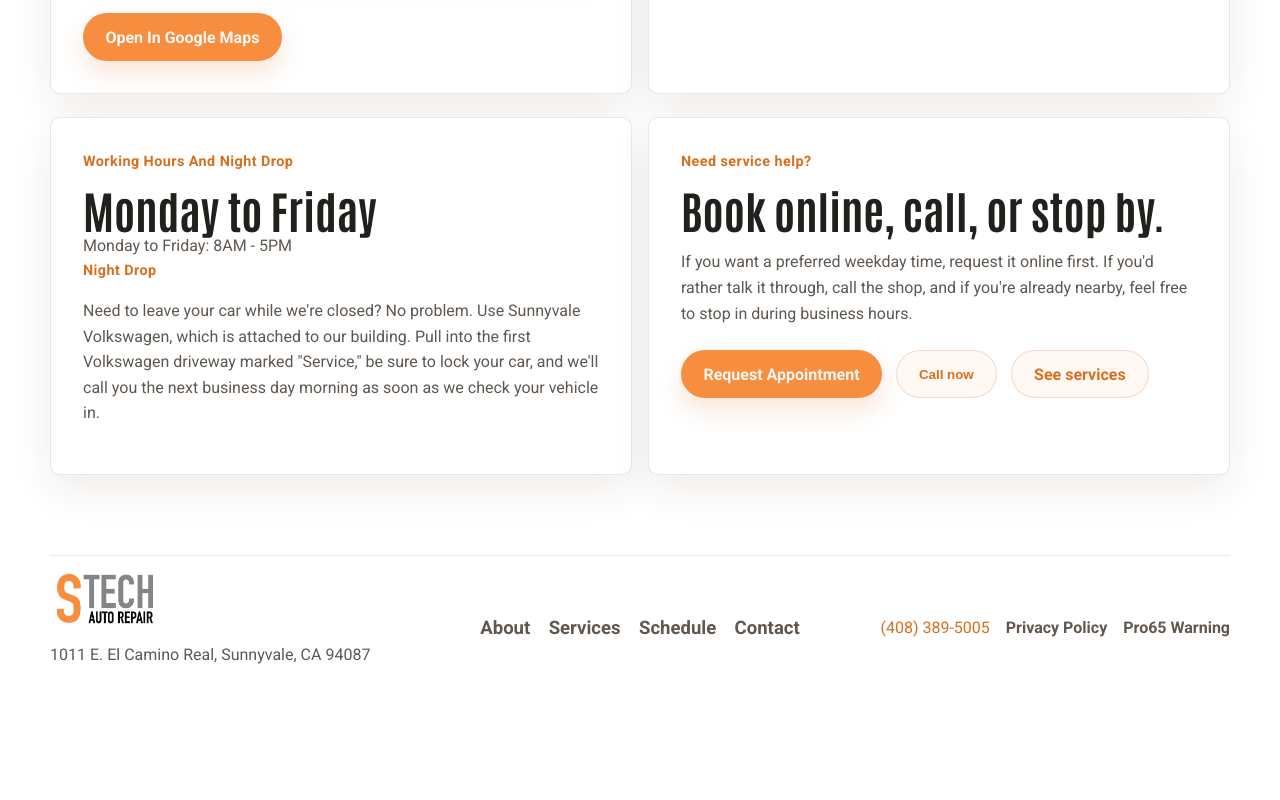
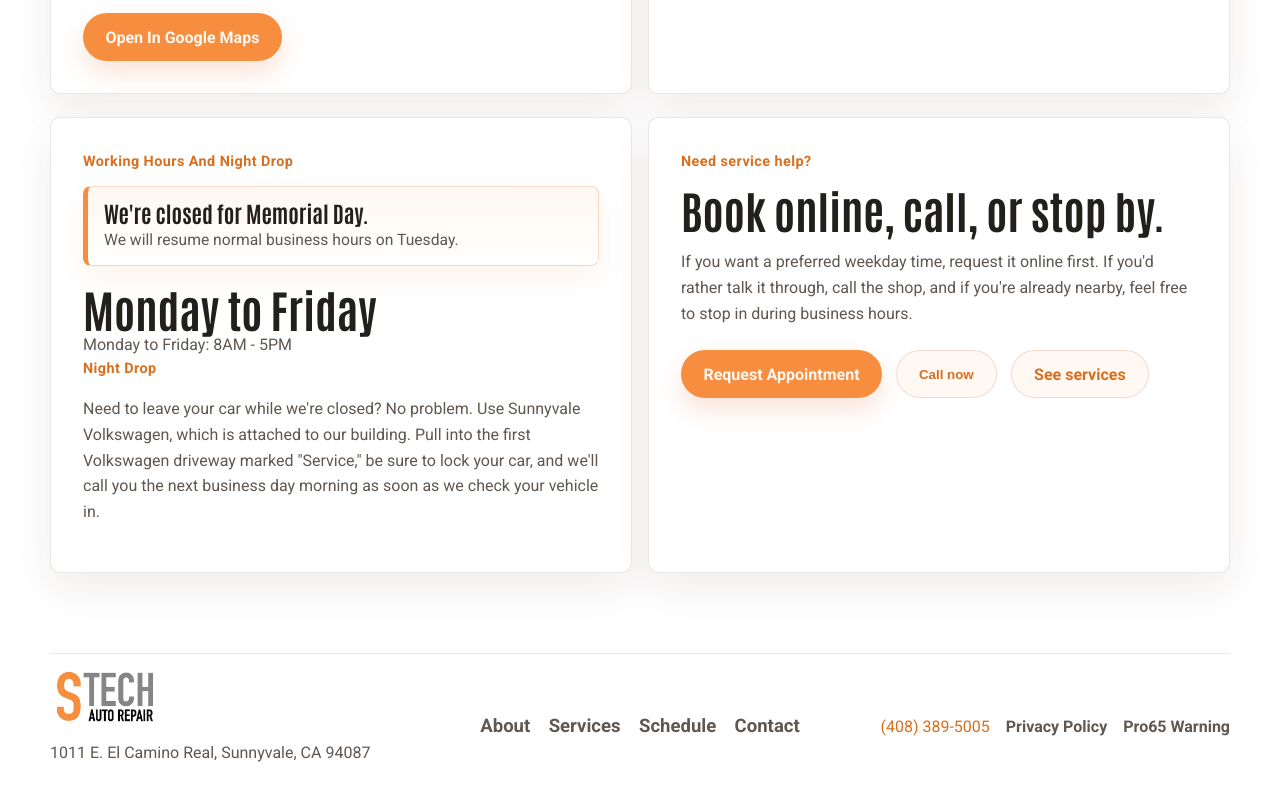
Before and after one commit to DietmarSZ/stechherman, a Next.js app: page /contact in a window 1280 px wide. Shown: the part 1780-2580 px from the top of the page. Before the commit the page ends 2512 px from the top, so only its background shows below. Built offline with nearby package versions, Linux system fonts and the light colour scheme.

Commit message:
Add Memorial Day closure notice

```diff
--- a/src/app/contact/page.tsx
+++ b/src/app/contact/page.tsx
@@ -1,6 +1,7 @@
 import Image from "next/image";
 import type { Metadata } from "next";
 import Link from "next/link";
+import { MemorialDayNotice } from "@/components/memorial-day-notice";
 import { PhoneAction } from "@/components/phone-action";
 import { getBreadcrumbSchema, site } from "@/lib/site";
 
@@ -149,6 +150,7 @@ export default function ContactPage() {
       <section className="contact-grid">
         <article className="panel">
           <p className="eyebrow">Working Hours And Night Drop</p>
+          <MemorialDayNotice />
           <h2>Monday to Friday</h2>
           <div className="hours">
             {site.hours.map((line) => (
--- a/src/app/globals.css
+++ b/src/app/globals.css
@@ -729,6 +729,31 @@ main {
   margin-bottom: 1rem;
 }
 
+.holiday-notice {
+  display: grid;
+  gap: 0.25rem;
+  margin: 0 0 1.15rem;
+  padding: 0.95rem 1rem;
+  border: 1px solid rgba(216, 111, 31, 0.24);
+  border-left: 5px solid var(--accent);
+  border-radius: var(--radius-md);
+  background: linear-gradient(180deg, #fff7f0, #ffffff);
+  box-shadow: 0 12px 26px rgba(216, 111, 31, 0.08);
+}
+
+.holiday-notice strong {
+  color: var(--ink);
+  font-family: var(--font-heading), "Helvetica Neue", "Arial Narrow", Arial, sans-serif;
+  font-size: 1.4rem;
+  line-height: 1;
+}
+
+.holiday-notice span {
+  color: var(--muted);
+  font-size: 0.98rem;
+  line-height: 1.35;
+}
+
 .eyebrow,
 .card-label,
 .service-kicker {
--- /dev/null
+++ b/src/components/memorial-day-notice.tsx
@@ -0,0 +1,31 @@
+"use client";
+
+import { useEffect, useState } from "react";
+
+const noticeExpiresAt = Date.parse("2026-05-26T00:00:00.000Z");
+
+export function MemorialDayNotice() {
+  const [isVisible, setIsVisible] = useState(false);
+
+  useEffect(() => {
+    function updateVisibility() {
+      setIsVisible(Date.now() < noticeExpiresAt);
+    }
+
+    updateVisibility();
+    const intervalId = window.setInterval(updateVisibility, 60 * 1000);
+
+    return () => window.clearInterval(intervalId);
+  }, []);
+
+  if (!isVisible) {
+    return null;
+  }
+
+  return (
+    <div className="holiday-notice" role="note">
+      <strong>We&apos;re closed for Memorial Day.</strong>
+      <span>We will resume normal business hours on Tuesday.</span>
+    </div>
+  );
+}
```
